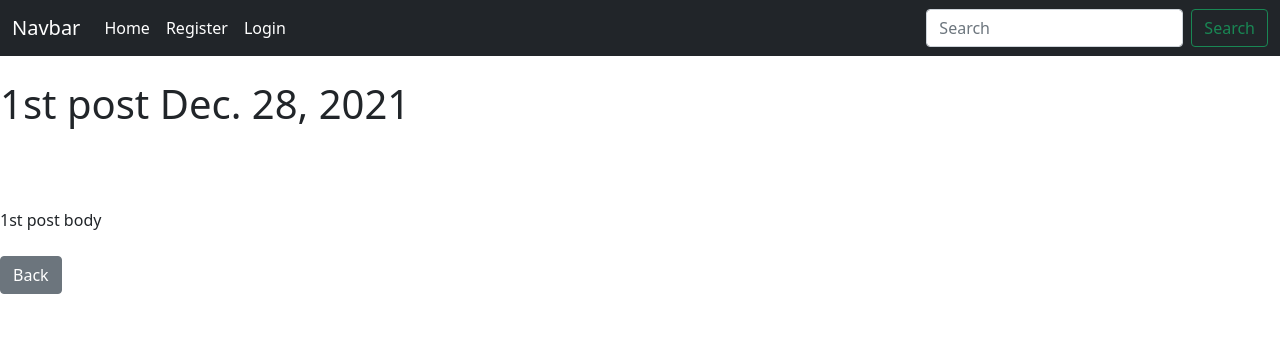
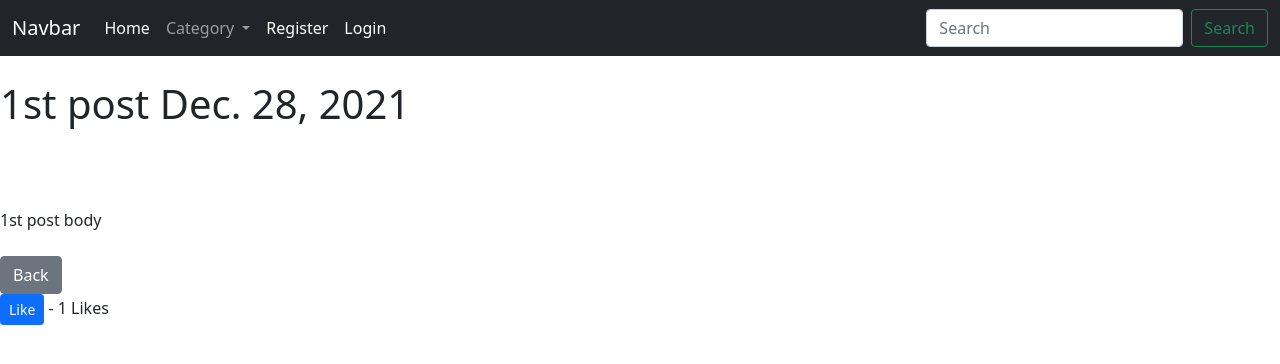
Before and after one commit to tetsuyaf1100/simpleblog, a Django app: page /article/1 in a window 1280 px wide. Shown: the top 364 px of the page. Run offline with Django 3.2, Linux system fonts and the light colour scheme; data comes from the database, SQL or seed files in the repository; both versions use the stored data as it was after the commit.

Commit message:
Django Blog #18 Create Blog Like Button

```diff
--- a/theblog/models.py
+++ b/theblog/models.py
@@ -19,6 +19,10 @@ class Post(models.Model):
     body = models.TextField()
     post_date = models.DateField(auto_now_add=True)
     category = models.CharField(max_length=255, default='coding')
+    likes = models.ManyToManyField(User, related_name='blog_posts')
+
+    def total_likes(self):
+        return self.likes.count()
 
     def __str__(self):
         return self.title + ' | ' + str(self.author)
--- a/theblog/templates/article_details.html
+++ b/theblog/templates/article_details.html
@@ -15,4 +15,10 @@
 <br>
 <a href="{% url 'home' %}" class="btn btn-secondary">Back</a>
 
+<form action="{% url 'like_post' post.pk %}" method="POST">
+    {% csrf_token %}
+    <button type="submit", name="post_id", value="{{ post.id }}", class="btn btn-primary btn-sm">Like</button> - {{ total_likes }} Likes
+
+</form>
+
 {% endblock %}
--- a/theblog/urls.py
+++ b/theblog/urls.py
@@ -1,6 +1,6 @@
 from django.urls import path
 #from . import views
-from .views import HomeView, ArticleDetailView, AddPostView, UpdatePostView, DeletePostView, AddCategoryView, CategoryView
+from .views import HomeView, ArticleDetailView, AddPostView, UpdatePostView, DeletePostView, AddCategoryView, CategoryView, LikeView
 
 urlpatterns = [
     #path('', views.home, name="home"),
@@ -11,4 +11,5 @@ urlpatterns = [
     path('article/edit/<int:pk>', UpdatePostView.as_view(), name="update_post"),
     path('article/<int:pk>/remove', DeletePostView.as_view(), name="delete_post"),
     path('category/<str:cats>/', CategoryView, name='category'),
+    path('like/<int:pk>', LikeView, name='like_post'),
 ]
--- a/theblog/views.py
+++ b/theblog/views.py
@@ -1,8 +1,14 @@
-from django.shortcuts import render
+from django.shortcuts import render, get_object_or_404
 from django.views.generic import ListView, DetailView, CreateView, UpdateView, DeleteView
 from .models import Post, Category
 from .forms import PostForm, EditForm
-from django.urls import reverse_lazy
+from django.urls import reverse_lazy, reverse
+from django.http import HttpResponseRedirect
+
+def LikeView(request, pk):
+    post = get_object_or_404(Post, id=request.POST.get('post_id'))
+    post.likes.add(request.user)
+    return HttpResponseRedirect(reverse('article-detail', args=[str(pk)]))
 
 #def home(request):
 #    return render(request, 'home.html', {})
@@ -27,6 +33,16 @@ class ArticleDetailView(DetailView):
     model = Post
     template_name = 'article_details.html'
 
+    def get_context_data(self, *args, **kwargs):
+        cat_menu = Category.objects.all()
+        context = super(ArticleDetailView, self).get_context_data(*args, **kwargs)
+
+        stuff = get_object_or_404(Post, id=self.kwargs['pk'])
+        total_likes = stuff.total_likes()
+        context["cat_menu"] = cat_menu
+        context["total_likes"] = total_likes
+        return context
+
 class AddPostView(CreateView):
     model = Post
     form_class = PostForm
```
Also changed, not shown: db.sqlite3, theblog/migrations/0005_post_like.py (added), theblog/migrations/0006_rename_like_post_likes.py (added).
